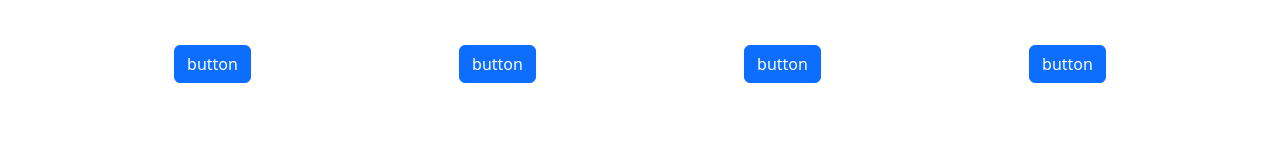
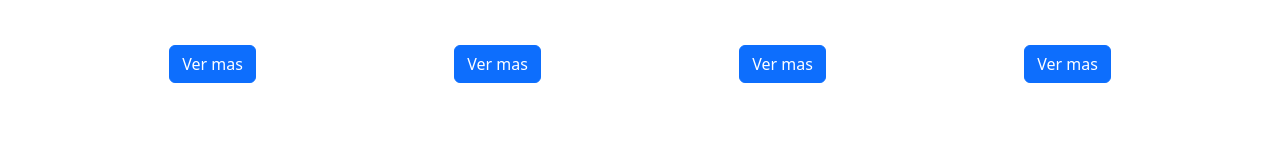
Before and after one commit to Robertoafm/muninuevochimbote, a plain HTML site: page index.html in a window 1280 px wide. Shown: the part 1123-1283 px from the top of the page. Drawn offline with nearby package versions, Linux system fonts and the light colour scheme; files whose address does not match are found by name.

Commit message:
Update index.html

```diff
--- a/index.html
+++ b/index.html
@@ -140,16 +140,16 @@
 <div class="container text-center pt-5 pb-5">
   <div class="row">
     <div class="col-md-3 img-fluid animate__animated animate__fadeIn animate__delay-1s	1s">
-      <button type="button" class="btn btn-primary" data-bs-toggle="button" autocomplete="off">button</button>
+      <button type="button" class="btn btn-primary" data-bs-toggle="button" autocomplete="off">Ver mas</button>
     </div>
     <div class="col-md-3 img-fluid animate__animated animate__fadeIn animate__delay-2s	2s">
-      <button type="button" class="btn btn-primary" data-bs-toggle="button" autocomplete="off">button</button>
+      <button type="button" class="btn btn-primary" data-bs-toggle="button" autocomplete="off">Ver mas</button>
     </div>
     <div class="col-md-3 img-fluid animate__animated animate__fadeIn animate__delay-3s	3s">
-      <button type="button" class="btn btn-primary" data-bs-toggle="button" autocomplete="off">button</button>
+      <button type="button" class="btn btn-primary" data-bs-toggle="button" autocomplete="off">Ver mas</button>
     </div>
     <div class="col-md-3 img-fluid animate__animated animate__fadeIn animate__delay-4s	4s">
-      <button type="button" class="btn btn-primary" data-bs-toggle="button" autocomplete="off">button</button>
+      <button type="button" class="btn btn-primary" data-bs-toggle="button" autocomplete="off">Ver mas</button>
     </div>
   </div>
 </div>
```
